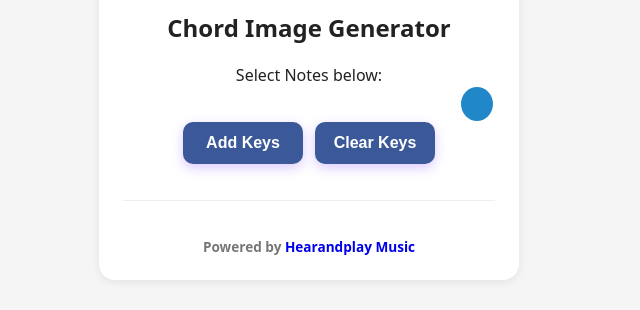
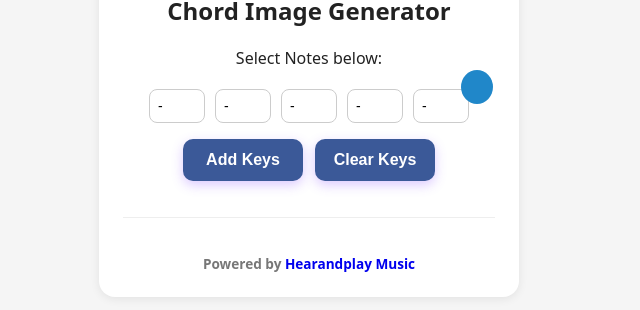
Before and after one commit to JerFoxDyesYete/chord-generator, a plain HTML site: page fs.html in a window 1280 px wide. Both pictures are taken after a click on the button "Clear Keys". Shown: the part 390-700 px from the top of the page, without its empty margins (331-971 px from the left). Drawn offline with Linux system fonts and the light colour scheme.

Commit message:
modified:   fs.html 	modified:   piano.js

```diff
--- a/fs.html
+++ b/fs.html
@@ -316,7 +316,7 @@
             select.id = id;
             const emptyOption = document.createElement("option");
             emptyOption.value = "";
-      emptyOption.textContent = "-"; //blank
+            emptyOption.textContent = "-";
             select.appendChild(emptyOption);
             notes.forEach(note => {
                 const option = document.createElement("option");
@@ -354,12 +354,8 @@
                 return;
             }
 
-      // Convert sharps '#' to 's' as per URL format requirement
             const notesStr = selectedNotes.map(n => n.replace("#", "s")).join(",");
-
-      // Remove '#' encoding for commas (do not encode commas)
             const colorHex = colorInput.value.replace("#", "").toUpperCase();
-
             latestImgURL = `https://www.hearandplaymusic.com/dynamic_image/pianokeys.php?notes=${notesStr}&color=${colorHex}&size=5`;
 
             previewImg.src = latestImgURL;
@@ -371,6 +367,10 @@
                 const newRow = createKeysRow(rowCount);
                 rowsContainer.appendChild(newRow);
                 rowCount++;
+
+                if (rowCount >= maxRows) {
+                    addKeysBtn.disabled = true;
+                }
             }
         });
 
@@ -380,6 +380,13 @@
             preview.style.display = "none";
             previewImg.src = "";
             latestImgURL = "";
+
+            // Always add 1 new key row after clearing
+            const newRow = createKeysRow(rowCount);
+            rowsContainer.appendChild(newRow);
+            rowCount = 1;
+
+            addKeysBtn.disabled = false;
         });
 
         colorInput.addEventListener("change", updatePreview);
@@ -396,7 +403,6 @@
 
         downloadBtn.addEventListener("click", () => {
             if (!latestImgURL) return;
-      // Direct download by opening the URL in a new tab (image will load, user can right-click save)
             window.open(latestImgURL, "_blank");
         });
 
```
Also changed, not shown: piano.js (+12 -7 lines). Lines whose indentation alone changed are shown as unchanged.
